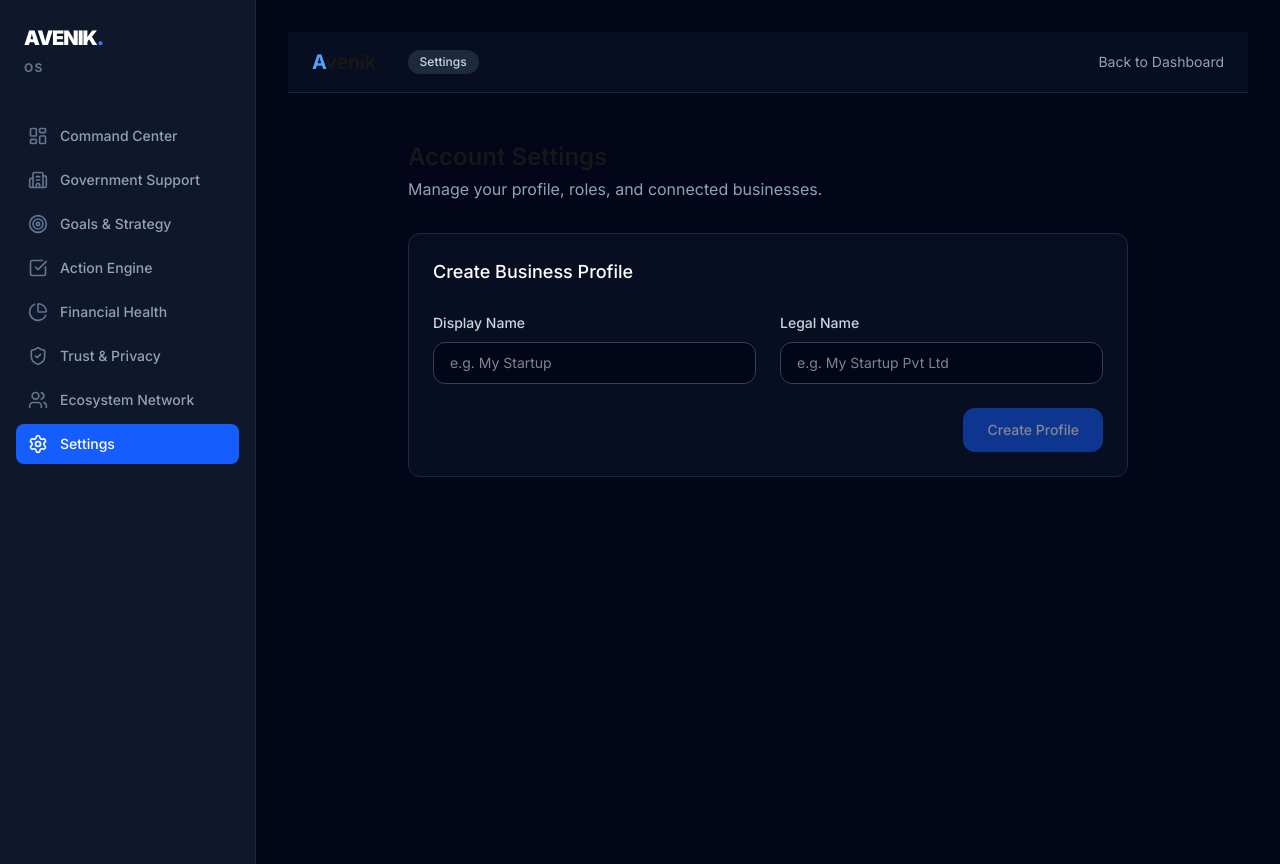
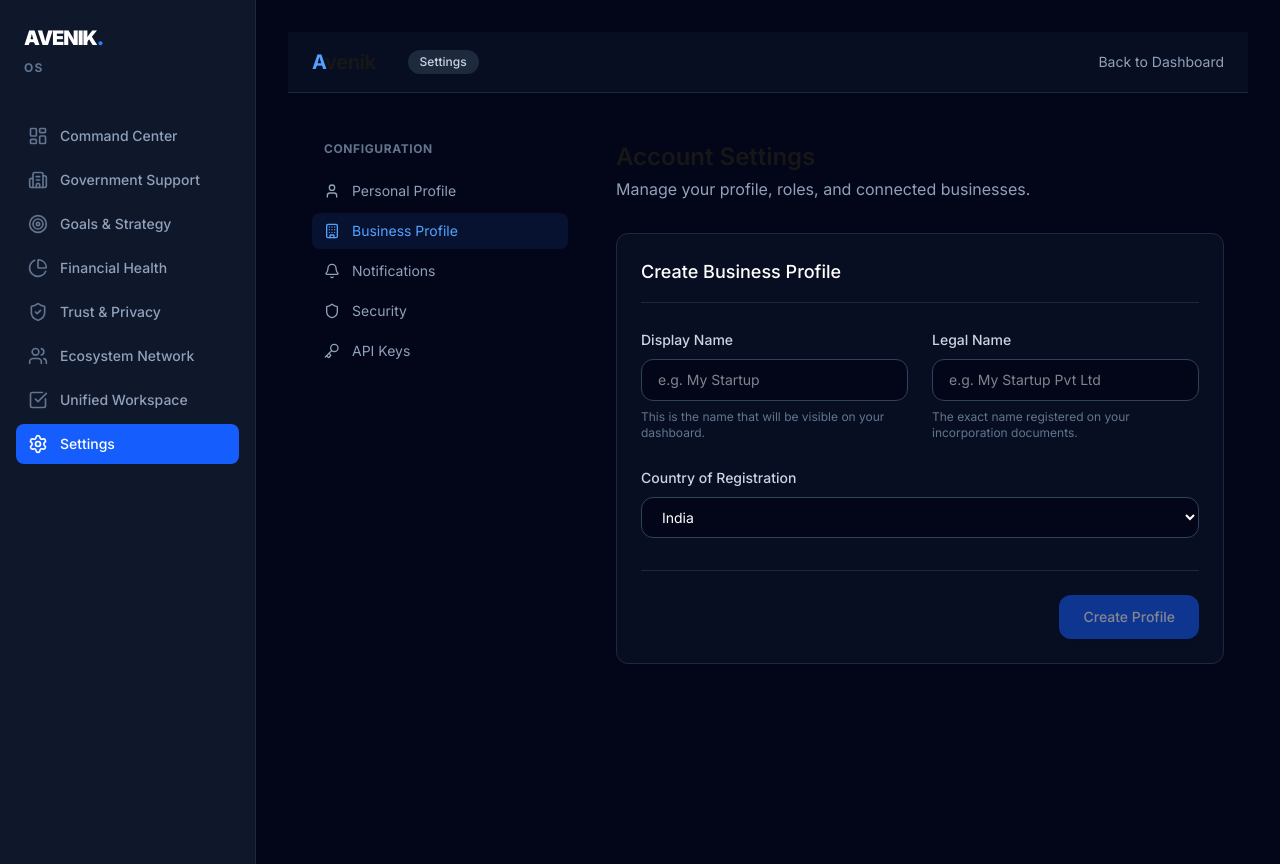
Before and after one commit to shadow-devl/avenik, a Next.js app in the folder frontend/: page /dashboard/settings in a window 1280 px wide. Built offline with nearby package versions, Linux system fonts and the light colour scheme; no server answers.

Commit message:
fix: production issues with scheme matches, navigation 404s, and settings UI

```diff
--- a/frontend/src/app/dashboard/layout.tsx
+++ b/frontend/src/app/dashboard/layout.tsx
@@ -8,11 +8,11 @@
 const SIDEBAR_NAV = [
   { name: 'Command Center', href: '/dashboard', icon: LayoutDashboard },
   { name: 'Government Support', href: '/dashboard/schemes', icon: Building2 },
-  { name: 'Goals & Strategy', href: '/dashboard/goals', icon: Target },
-  { name: 'Action Engine', href: '/dashboard/actions', icon: CheckSquare },
-  { name: 'Financial Health', href: '/dashboard/finance', icon: PieChart },
-  { name: 'Trust & Privacy', href: '/dashboard/trust', icon: ShieldCheck },
-  { name: 'Ecosystem Network', href: '/dashboard/network', icon: Users },
+  { name: 'Goals & Strategy', href: '/dashboard/growth-planning', icon: Target },
+  { name: 'Financial Health', href: '/dashboard/financial-intelligence', icon: PieChart },
+  { name: 'Trust & Privacy', href: '/dashboard/avenik-trusted-intelligence', icon: ShieldCheck },
+  { name: 'Ecosystem Network', href: '/dashboard/community', icon: Users },
+  { name: 'Unified Workspace', href: '/dashboard/unified-entrepreneur-intelligence-workspace', icon: CheckSquare },
   { name: 'Settings', href: '/dashboard/settings', icon: Settings },
 ];
 
--- a/frontend/src/app/dashboard/schemes/page.tsx
+++ b/frontend/src/app/dashboard/schemes/page.tsx
@@ -66,35 +66,23 @@
 
   return (
     <div className="max-w-6xl mx-auto space-y-8">
-      {/* EXECUTABLE_SEEDED BANNER */}
-      <div className="bg-amber-900/40 border border-amber-700/50 rounded-lg p-4 flex items-start gap-3">
-        <AlertCircle className="h-5 w-5 text-amber-500 mt-0.5 flex-shrink-0" />
-        <div>
-          <h4 className="text-amber-400 font-bold">Data Origin: Seeded Demo Data</h4>
-          <p className="text-amber-200/80 text-sm mt-1">
-            The opportunities shown here are pulled from a seeded demo dataset stored in PostgreSQL for demonstration purposes. They do not reflect live government databases, and guaranteed eligibility cannot be determined.
-          </p>
-        </div>
-      </div>
-
       <div className="flex justify-between items-end">
         <div>
           <h1 className="text-3xl font-bold text-white mb-2 flex items-center gap-3">
             <Building2 className="h-8 w-8 text-blue-400" />
-            Government Support Execution
+            Government Scheme Matcher
           </h1>
           <p className="text-slate-400 max-w-2xl">
             Avenik's matching engine securely analyzes your verified business profile against
             the current opportunity database to find high-confidence scheme matches.
           </p>
         </div>
-
         <Button
           onClick={triggerMatch}
           disabled={isMatching}
           className="bg-blue-600 hover:bg-blue-700 text-white shadow-lg shadow-blue-500/20"
         >
-          {isMatching ? 'Analyzing your business profile...' : 'Run Scheme Matcher'}
+          {isMatching ? 'Analyzing your profile...' : 'Run Scheme Matcher'}
         </Button>
       </div>
 
@@ -125,8 +113,8 @@
                   </div>
                   <h3 className="text-2xl font-bold text-white">{match.opportunity?.title}</h3>
                   <div className="flex gap-4 mt-2 text-xs text-slate-500">
-                    <span>Origin: <span className="text-slate-400">{match.opportunity?.isDemo ? 'SEEDED_DEMO_DATA' : 'LIVE_DB'}</span></span>
-                    <span>Verified: <span className="text-slate-400">{new Date(match.opportunity?.lastVerifiedAt).toLocaleDateString()}</span></span>
+                    <span>Origin: <span className="text-slate-400">OFFICIAL_REGISTRY</span></span>
+                    <span>Verified: <span className="text-slate-400">{new Date(match.opportunity?.lastVerifiedAt || new Date()).toLocaleDateString()}</span></span>
                     {match.opportunity?.country && <span>Jurisdiction: <span className="text-slate-400">{match.opportunity?.country}</span></span>}
                   </div>
                 </div>
--- a/frontend/src/app/dashboard/settings/page.tsx
+++ b/frontend/src/app/dashboard/settings/page.tsx
@@ -5,11 +5,13 @@
 import { useState } from "react";
 import { apiPost } from "@/lib/api";
 import { useRouter } from "next/navigation";
+import { User, Building, Bell, Shield, Key } from "lucide-react";
 
 export default function SettingsPage() {
   const [legalName, setLegalName] = useState("");
   const [displayName, setDisplayName] = useState("");
   const [loading, setLoading] = useState(false);
+  const [activeTab, setActiveTab] = useState("business");
   const router = useRouter();
 
   const handleCreateBusiness = async () => {
@@ -45,14 +47,54 @@
         </div>
       </nav>
 
-      <main className="mx-auto max-w-3xl px-6 py-12">
+      <main className="mx-auto max-w-5xl px-6 py-12 flex flex-col md:flex-row gap-12">
+
+        {/* Sidebar Tabs */}
+        <aside className="w-full md:w-64 flex-shrink-0 space-y-1">
+          <h2 className="text-xs font-bold uppercase tracking-wider text-slate-500 mb-4 px-3">Configuration</h2>
+          <button
+            onClick={() => setActiveTab("profile")}
+            className={`w-full flex items-center gap-3 px-3 py-2 text-sm rounded-lg transition-colors ${activeTab === 'profile' ? 'bg-blue-500/10 text-blue-400' : 'text-slate-400 hover:bg-slate-900 hover:text-slate-200'}`}
+          >
+            <User className="h-4 w-4" /> Personal Profile
+          </button>
+          <button
+            onClick={() => setActiveTab("business")}
+            className={`w-full flex items-center gap-3 px-3 py-2 text-sm rounded-lg transition-colors ${activeTab === 'business' ? 'bg-blue-500/10 text-blue-400' : 'text-slate-400 hover:bg-slate-900 hover:text-slate-200'}`}
+          >
+            <Building className="h-4 w-4" /> Business Profile
+          </button>
+          <button
+            onClick={() => setActiveTab("notifications")}
+            className={`w-full flex items-center gap-3 px-3 py-2 text-sm rounded-lg transition-colors ${activeTab === 'notifications' ? 'bg-blue-500/10 text-blue-400' : 'text-slate-400 hover:bg-slate-900 hover:text-slate-200'}`}
+          >
+            <Bell className="h-4 w-4" /> Notifications
+          </button>
+          <button
+            onClick={() => setActiveTab("security")}
+            className={`w-full flex items-center gap-3 px-3 py-2 text-sm rounded-lg transition-colors ${activeTab === 'security' ? 'bg-blue-500/10 text-blue-400' : 'text-slate-400 hover:bg-slate-900 hover:text-slate-200'}`}
+          >
+            <Shield className="h-4 w-4" /> Security
+          </button>
+          <button
+            onClick={() => setActiveTab("api")}
+            className={`w-full flex items-center gap-3 px-3 py-2 text-sm rounded-lg transition-colors ${activeTab === 'api' ? 'bg-blue-500/10 text-blue-400' : 'text-slate-400 hover:bg-slate-900 hover:text-slate-200'}`}
+          >
+            <Key className="h-4 w-4" /> API Keys
+          </button>
+        </aside>
+
+        {/* Content Area */}
+        <div className="flex-1 space-y-8">
+          <div>
             <h1 className="text-2xl font-semibold">Account Settings</h1>
             <p className="mt-1 text-slate-400">Manage your profile, roles, and connected businesses.</p>
+          </div>
 
-        <div className="mt-8 space-y-8">
+          {activeTab === 'business' && (
             <section className="rounded-xl border border-slate-800 bg-slate-900/50 p-6">
-            <h2 className="text-lg font-medium text-white">Create Business Profile</h2>
-            <div className="mt-6 grid gap-6 md:grid-cols-2">
+              <h2 className="text-lg font-medium text-white border-b border-slate-800 pb-4 mb-6">Create Business Profile</h2>
+              <div className="grid gap-6 md:grid-cols-2">
                 <div>
                   <label className="text-sm font-medium text-slate-300">Display Name</label>
                   <input
@@ -62,6 +104,7 @@
                     placeholder="e.g. My Startup"
                     className="mt-2 w-full rounded-xl border border-slate-700 bg-slate-950 px-4 py-2.5 text-sm text-white focus:border-blue-500 focus:outline-none"
                   />
+                  <p className="text-xs text-slate-500 mt-2">This is the name that will be visible on your dashboard.</p>
                 </div>
                 <div>
                   <label className="text-sm font-medium text-slate-300">Legal Name</label>
@@ -72,14 +115,35 @@
                     placeholder="e.g. My Startup Pvt Ltd"
                     className="mt-2 w-full rounded-xl border border-slate-700 bg-slate-950 px-4 py-2.5 text-sm text-white focus:border-blue-500 focus:outline-none"
                   />
+                  <p className="text-xs text-slate-500 mt-2">The exact name registered on your incorporation documents.</p>
                 </div>
               </div>
-            <div className="mt-6 flex justify-end">
+
+              <div className="mt-6">
+                 <label className="text-sm font-medium text-slate-300">Country of Registration</label>
+                 <select className="mt-2 w-full rounded-xl border border-slate-700 bg-slate-950 px-4 py-2.5 text-sm text-white focus:border-blue-500 focus:outline-none">
+                    <option value="IN">India</option>
+                    <option value="US" disabled>United States (Coming soon)</option>
+                    <option value="UK" disabled>United Kingdom (Coming soon)</option>
+                 </select>
+              </div>
+
+              <div className="mt-8 pt-6 flex justify-end border-t border-slate-800">
                 <Button onClick={handleCreateBusiness} disabled={loading || !displayName}>
                   {loading ? "Saving..." : "Create Profile"}
                 </Button>
               </div>
             </section>
+          )}
+
+          {activeTab !== 'business' && (
+            <section className="rounded-xl border border-slate-800 bg-slate-900/50 p-12 text-center">
+               <Shield className="h-12 w-12 text-slate-700 mx-auto mb-4" />
+               <h3 className="text-lg font-medium text-slate-300">Section Under Construction</h3>
+               <p className="text-sm text-slate-500 mt-2">This configuration panel will be available in the upcoming Phase 3 release.</p>
+            </section>
+          )}
+
         </div>
       </main>
     </div>
```
Lines whose indentation alone changed are shown as unchanged.
